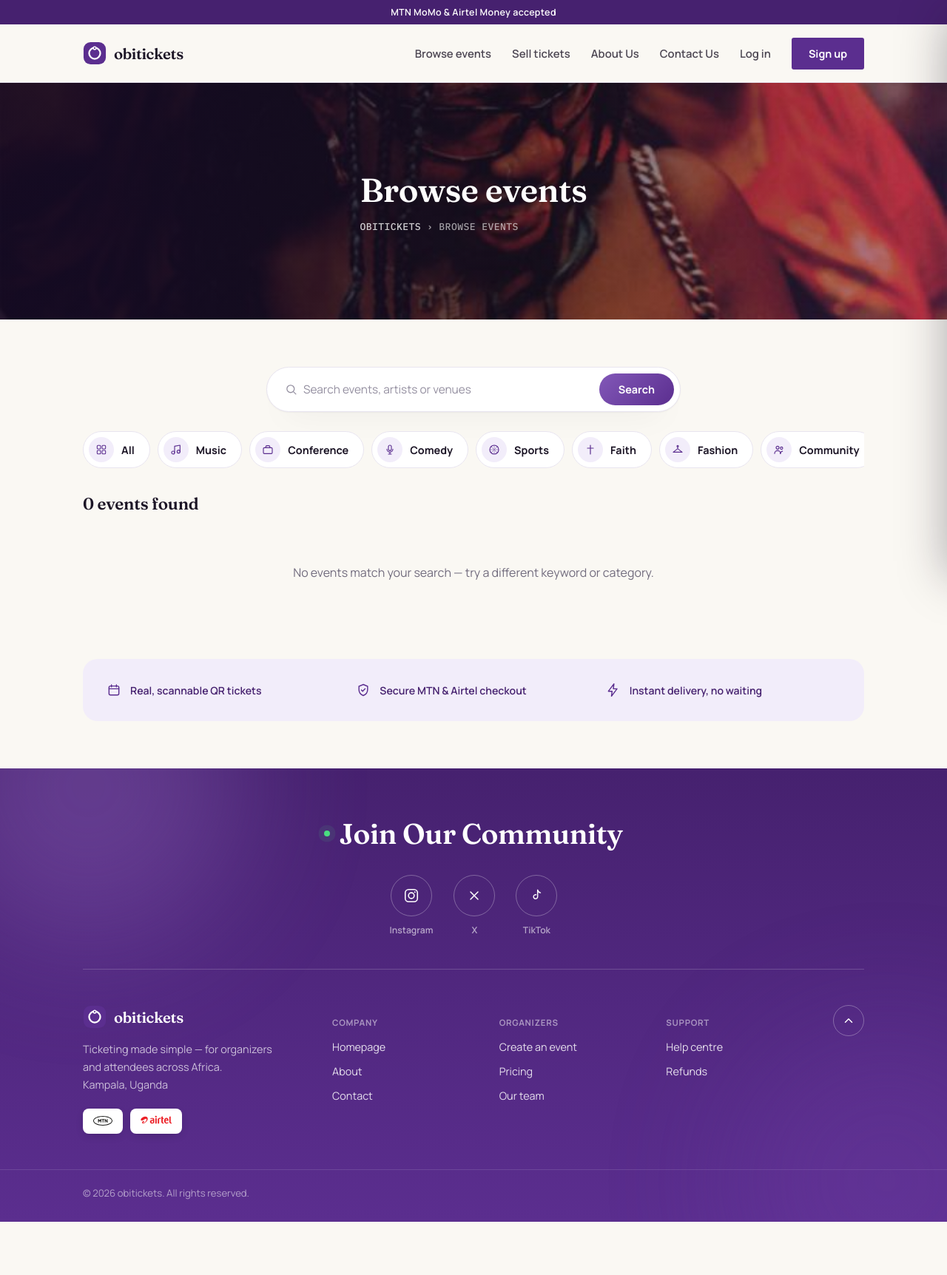
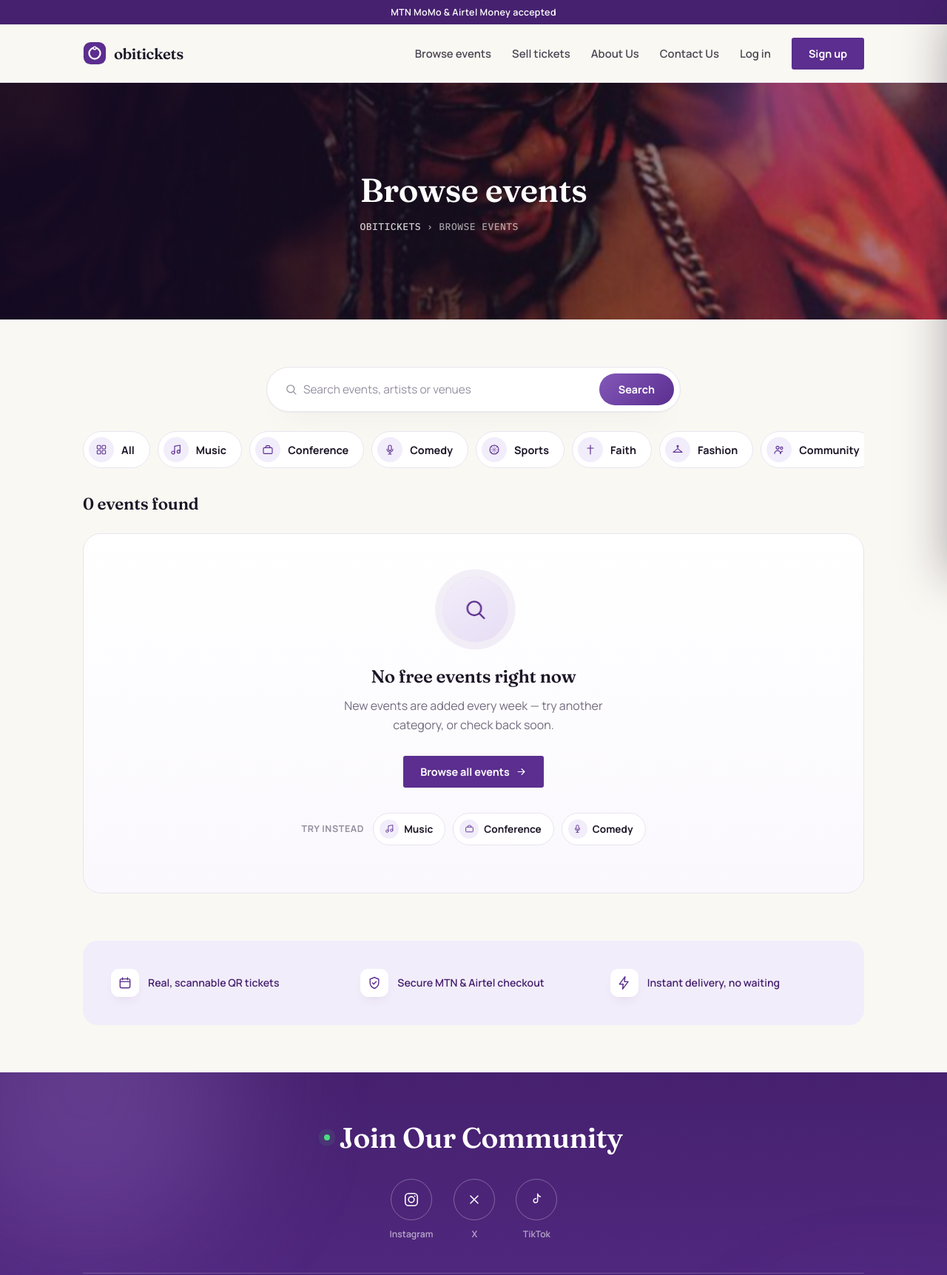
Before and after one commit to obinacademy-lab/obitickets, a PHP site: page /search.php?free=1 in a window 1280 px wide. Shown: the top 1724 px of the page at 74% size. Before the commit the page ends 1652 px from the top, so only its background shows below. Run offline with PHP 8.4, Linux system fonts and the light colour scheme; tables that the repository leaves empty hold one stand-in row (values such as "Sample post").

Commit message:
Give the search/browse page a premium, animated treatment
Hero gets a slow Ken Burns zoom, a floating glow accent, and a
staggered fade-up entrance for the title/breadcrumb. The empty
state is rebuilt from a single bare sentence into an icon badge
(floating + pulsing ring), a contextual heading, a "Browse all
events" action, and suggested category chips. Event tiles now lift
with a purple glow on hover, the image gets a gradient wash, the
date badge pops, and the button's arrow slides. Trust badges gain a
hover lift with an icon color swap.

Fixes a real bug hit along the way: .event-tile:hover's translateY
was being silently cancelled by the existing .reveal.in rule (equal
specificity, later in the cascade) — scoped the hover selector under
.event-tile-grid to win reliably.

Co-Authored-By: Claude Sonnet 5 <noreply@anthropic.com>

```diff
--- a/assets/css/style.css
+++ b/assets/css/style.css
@@ -129,13 +129,30 @@ body.nav-open{overflow:hidden;}
 
 /* ---------- dark photo banner with a breadcrumb (search.php) ---------- */
 .page-hero{position:relative; height:320px; overflow:hidden; display:flex; align-items:center;}
-.page-hero-bg{position:absolute; inset:0; width:100%; height:100%; object-fit:cover;}
+.page-hero-bg{position:absolute; inset:0; width:100%; height:100%; object-fit:cover; animation:kenburns 18s ease-in-out infinite alternate;}
+@keyframes kenburns{0%{transform:scale(1);} 100%{transform:scale(1.08);}}
 .page-hero::after{content:''; position:absolute; inset:0; background:linear-gradient(90deg, rgba(20,10,35,0.92) 10%, rgba(20,10,35,0.5) 60%, rgba(70,33,111,0.35) 100%);}
+.page-hero-glow{position:absolute; z-index:1; width:340px; height:340px; border-radius:50%; top:-140px; right:60px; background:radial-gradient(circle, rgba(130,88,184,0.45), transparent 70%); filter:blur(10px); animation:floaty 8s ease-in-out infinite; pointer-events:none;}
 .page-hero-content{position:relative; z-index:2;}
 .page-hero-content h1{color:#fff; font-size:clamp(2rem,4vw,2.8rem);}
 .page-hero-crumb{margin-top:14px; display:flex; gap:8px; align-items:center; font-size:0.82rem; font-family:'IBM Plex Mono',monospace; color:rgba(255,255,255,0.6); text-transform:uppercase; letter-spacing:0.03em;}
 .page-hero-crumb a{color:rgba(255,255,255,0.8);}
 .page-hero-crumb a:hover{color:#fff;}
+
+/* ---------- premium empty state (search.php, no results) ---------- */
+.empty-state{display:flex; flex-direction:column; align-items:center; text-align:center; padding:64px 40px; background:linear-gradient(180deg, var(--surface), #FAF8FD); border:1px solid var(--line); border-radius:24px;}
+.empty-badge{width:88px; height:88px; border-radius:50%; background:linear-gradient(150deg, var(--purple-tint), var(--purple-tint-2)); color:var(--purple); display:flex; align-items:center; justify-content:center; animation:floaty 3.6s ease-in-out infinite, ringPulse 3.2s ease-in-out infinite;}
+@keyframes ringPulse{0%,100%{box-shadow:0 0 0 0 rgba(91,46,143,0.28), 0 0 0 10px rgba(91,46,143,0.08);} 50%{box-shadow:0 0 0 6px rgba(91,46,143,0.14), 0 0 0 20px rgba(91,46,143,0);}}
+.empty-state h3{margin-top:26px; font-size:1.5rem;}
+.empty-state p{margin-top:12px; max-width:420px;}
+.empty-actions{margin-top:28px;}
+.empty-actions .btn svg{transition:transform .25s var(--ease-back);}
+.empty-actions .btn:hover svg{transform:translateX(3px);}
+.empty-suggestions{display:flex; gap:10px; margin-top:34px; flex-wrap:wrap; justify-content:center; align-items:center;}
+.empty-suggestions-label{font-size:0.78rem; font-weight:700; color:var(--muted-2); text-transform:uppercase; letter-spacing:0.05em; margin-right:2px;}
+.sugg-chip{display:inline-flex; align-items:center; gap:7px; padding:8px 16px 8px 8px; border-radius:100px; background:var(--surface); border:1.5px solid var(--line); font-weight:700; font-size:0.85rem; color:var(--ink); transition:border-color .2s var(--ease), background .2s var(--ease), transform .2s var(--ease);}
+.sugg-chip:hover{border-color:var(--purple-light); background:var(--purple-tint); transform:translateY(-2px);}
+.sugg-chip-ic{width:26px; height:26px; border-radius:50%; background:var(--purple-tint); color:var(--purple); display:flex; align-items:center; justify-content:center; flex:none;}
 
 /* ---------- event tile grid (search.php results) — card pattern
    adapted from a competing Ugandan ticketing site: a date badge
@@ -143,26 +160,36 @@ body.nav-open{overflow:hidden;}
    full-width "Get tickets" button on every card instead of a plain
    price/date row. ---------- */
 .event-tile-grid{display:grid; grid-template-columns:repeat(3,1fr); gap:36px 28px;}
-.event-tile{display:flex; flex-direction:column;}
+.event-tile{display:flex; flex-direction:column; border-radius:18px; transition:transform .35s var(--ease-back), box-shadow .35s var(--ease);}
+.event-tile-grid .event-tile:hover{transform:translateY(-8px); box-shadow:0 30px 50px -24px rgba(70,33,111,0.35);}
 a.event-tile-art{position:relative; display:block; border-radius:14px; overflow:hidden; height:200px;}
-.event-tile-art img{width:100%; height:100%; object-fit:cover; display:block; transition:transform .5s ease;}
-a.event-tile-art:hover img{transform:scale(1.05);}
+.event-tile-art img{width:100%; height:100%; object-fit:cover; display:block; transition:transform .6s var(--ease);}
+.event-tile:hover .event-tile-art img{transform:scale(1.08);}
+.event-tile-art::after{content:''; position:absolute; inset:0; background:linear-gradient(180deg, rgba(0,0,0,0) 55%, rgba(20,10,35,0.35) 100%); opacity:0; transition:opacity .35s var(--ease);}
+.event-tile:hover .event-tile-art::after{opacity:1;}
 .event-tile-art-fallback{width:100%; height:100%; display:flex; align-items:center; justify-content:center; font-size:2.6rem; background:var(--purple-tint-2);}
-.event-tile-date{position:absolute; top:14px; left:14px; z-index:2; background:var(--purple); color:#fff; border-radius:10px; padding:7px 12px; text-align:center; line-height:1.15; box-shadow:0 10px 22px -10px rgba(70,33,111,0.65);}
+.event-tile-date{position:absolute; top:14px; left:14px; z-index:2; background:var(--purple); color:#fff; border-radius:10px; padding:7px 12px; text-align:center; line-height:1.15; box-shadow:0 10px 22px -10px rgba(70,33,111,0.65); transition:transform .3s var(--ease-back);}
+.event-tile:hover .event-tile-date{transform:scale(1.06);}
 .event-tile-date .d{display:block; font-family:'IBM Plex Mono',monospace; font-size:1.1rem; font-weight:700;}
 .event-tile-date .m{display:block; font-size:0.6rem; font-weight:700; letter-spacing:0.05em; text-transform:uppercase; opacity:0.85;}
 .event-tile-body{padding-top:16px; flex:1;}
 .event-tile-body h3{font-size:1.08rem; line-height:1.3;}
-.event-tile-body h3 a:hover{color:var(--purple);}
+.event-tile-body h3 a{transition:color .2s var(--ease);}
+.event-tile:hover .event-tile-body h3 a{color:var(--purple);}
 .event-tile-meta{display:flex; align-items:center; gap:6px; font-size:0.83rem; color:var(--muted); margin-top:8px;}
 .event-tile-meta svg{opacity:0.6; flex:none;}
 .event-tile-price{font-family:'IBM Plex Mono',monospace; font-weight:700; color:var(--purple-deep); font-size:0.95rem; margin-top:10px;}
-.event-tile .btn{width:100%; justify-content:center; margin-top:14px;}
+.event-tile .btn{width:100%; justify-content:center; margin-top:14px; transition:box-shadow .25s var(--ease), background .25s var(--ease);}
+.event-tile .btn-arrow{transition:transform .25s var(--ease-back);}
+.event-tile:hover .btn-arrow{transform:translateX(3px);}
+.event-tile:hover .btn{box-shadow:0 16px 30px -12px rgba(91,46,143,0.6);}
 
 /* ---------- trust badges strip ---------- */
 .trust-badges{display:grid; grid-template-columns:repeat(3,1fr); gap:20px; padding:32px; background:var(--purple-tint); border-radius:20px;}
-.trust-badges > div{display:flex; align-items:center; gap:12px; font-size:0.88rem; font-weight:600; color:var(--purple-deep);}
-.trust-badges svg{flex:none; color:var(--purple);}
+.trust-item{display:flex; align-items:center; gap:12px; font-size:0.88rem; font-weight:600; color:var(--purple-deep); border-radius:14px; padding:6px; transition:transform .3s var(--ease-back);}
+.trust-item:hover{transform:translateY(-3px);}
+.trust-ic{width:38px; height:38px; border-radius:11px; background:var(--surface); color:var(--purple); display:flex; align-items:center; justify-content:center; flex:none; box-shadow:0 8px 18px -12px rgba(70,33,111,0.35); transition:background .3s var(--ease), color .3s var(--ease);}
+.trust-item:hover .trust-ic{background:var(--purple); color:#fff;}
 
 @media (max-width:900px){
   .event-tile-grid{grid-template-columns:repeat(2,1fr);}
--- a/search.php
+++ b/search.php
@@ -42,13 +42,26 @@ if ($category !== '') {
 } else {
     $heroTitle = 'Browse events';
 }
+
+$hasFilter = $category !== '' || $q !== '' || $freeOnly;
+if ($category !== '') {
+    $emptyTitle = 'No ' . htmlspecialchars($category) . ' events right now';
+} elseif ($q !== '') {
+    $emptyTitle = 'No events found for &ldquo;' . htmlspecialchars($q) . '&rdquo;';
+} elseif ($freeOnly) {
+    $emptyTitle = 'No free events right now';
+} else {
+    $emptyTitle = 'No events published yet';
+}
+$suggestedCats = array_slice(array_values(array_filter(EVENT_CATEGORIES, static fn ($c) => $c !== $category)), 0, 3);
 ?>
 
 <section class="page-hero">
   <img class="page-hero-bg" src="/assets/images/about/crowd.jpg" alt="">
+  <div class="page-hero-glow"></div>
   <div class="wrap page-hero-content">
-    <h1><?= htmlspecialchars($heroTitle) ?></h1>
-    <div class="page-hero-crumb">
+    <h1 class="hero-in" style="animation-delay:.05s"><?= htmlspecialchars($heroTitle) ?></h1>
+    <div class="page-hero-crumb hero-in" style="animation-delay:.15s">
       <a href="/">obitickets</a>
       <span>&rsaquo;</span>
       <span>Browse events</span>
@@ -89,7 +102,27 @@ if ($category !== '') {
     </div>
 
     <?php if (!$results): ?>
-      <p style="text-align:center; padding:40px 0">No events match your search &mdash; try a different keyword or category.</p>
+      <div class="empty-state hero-in" style="margin-top:8px">
+        <div class="empty-badge"><svg width="32" height="32"><use href="#ic-search"/></svg></div>
+        <h3><?= $emptyTitle ?></h3>
+        <p>New events are added every week &mdash; try another category, or check back soon.</p>
+        <?php if ($hasFilter): ?>
+          <div class="empty-actions">
+            <a class="btn btn-purple" href="/search.php">Browse all events <svg width="15" height="15" class="btn-arrow"><use href="#ic-arrow"/></svg></a>
+          </div>
+        <?php endif; ?>
+        <?php if ($suggestedCats): ?>
+          <div class="empty-suggestions">
+            <span class="empty-suggestions-label">Try instead</span>
+            <?php foreach ($suggestedCats as $sc): ?>
+              <a class="sugg-chip" href="<?= htmlspecialchars(search_url('', $sc)) ?>">
+                <span class="sugg-chip-ic"><svg width="13" height="13"><use href="#<?= $catStripIcons[$sc] ?>"/></svg></span>
+                <?= htmlspecialchars($sc) ?>
+              </a>
+            <?php endforeach; ?>
+          </div>
+        <?php endif; ?>
+      </div>
     <?php else: ?>
       <div class="event-tile-grid" style="margin-top:32px">
         <?php foreach ($results as $event):
@@ -115,16 +148,16 @@ if ($category !== '') {
               <div class="event-tile-meta"><svg width="14" height="14"><use href="#ic-pin"/></svg> <?= htmlspecialchars($event['venue_name']) ?></div>
               <div class="event-tile-price"><?= htmlspecialchars($priceLabel) ?></div>
             </div>
-            <a class="btn btn-purple" href="<?= htmlspecialchars($eventUrl) ?>">Get tickets &rarr;</a>
+            <a class="btn btn-purple" href="<?= htmlspecialchars($eventUrl) ?>">Get tickets <svg width="14" height="14" class="btn-arrow"><use href="#ic-arrow"/></svg></a>
           </div>
         <?php endforeach; ?>
       </div>
     <?php endif; ?>
 
     <div class="trust-badges" style="margin-top:64px">
-      <div><svg width="20" height="20"><use href="#ic-cal"/></svg> Real, scannable QR tickets</div>
-      <div><svg width="20" height="20"><use href="#ic-shield"/></svg> Secure MTN &amp; Airtel checkout</div>
-      <div><svg width="20" height="20"><use href="#ic-bolt"/></svg> Instant delivery, no waiting</div>
+      <div class="trust-item"><span class="trust-ic"><svg width="20" height="20"><use href="#ic-cal"/></svg></span> Real, scannable QR tickets</div>
+      <div class="trust-item"><span class="trust-ic"><svg width="20" height="20"><use href="#ic-shield"/></svg></span> Secure MTN &amp; Airtel checkout</div>
+      <div class="trust-item"><span class="trust-ic"><svg width="20" height="20"><use href="#ic-bolt"/></svg></span> Instant delivery, no waiting</div>
     </div>
 
   </section>
```
